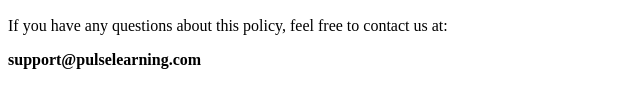
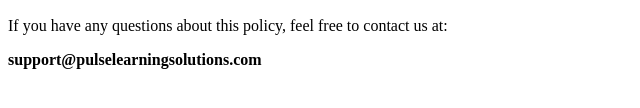
Before and after one commit to cloudtech-ai/pulse-learning, a plain HTML site: page html/PrivacyPolicy.html in a window 1280 px wide. Shown: the part 632-740 px from the top of the page, 0-640 px from the left. Drawn offline with Linux system fonts and the light colour scheme.

Commit message:
Update PrivacyPolicy.html

```diff
--- a/html/PrivacyPolicy.html
+++ b/html/PrivacyPolicy.html
@@ -35,6 +35,6 @@
 
     <h2>📞 Contact Us</h2>
     <p>If you have any questions about this policy, feel free to contact us at:</p>
-    <p><strong>support@pulselearning.com</strong></p>
+    <p><strong>support@pulselearningsolutions.com</strong></p>
 </body>
 </html>
```
